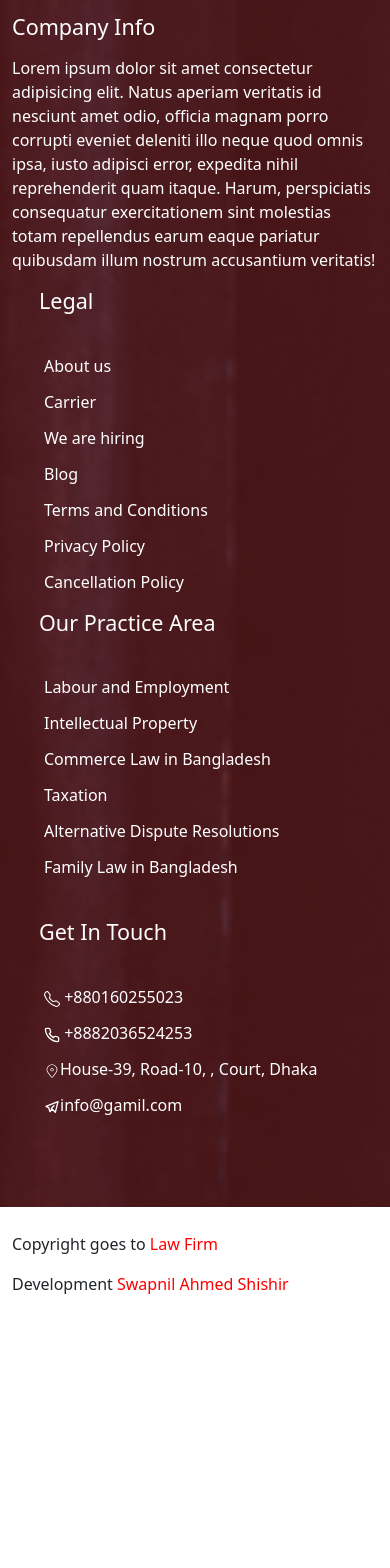
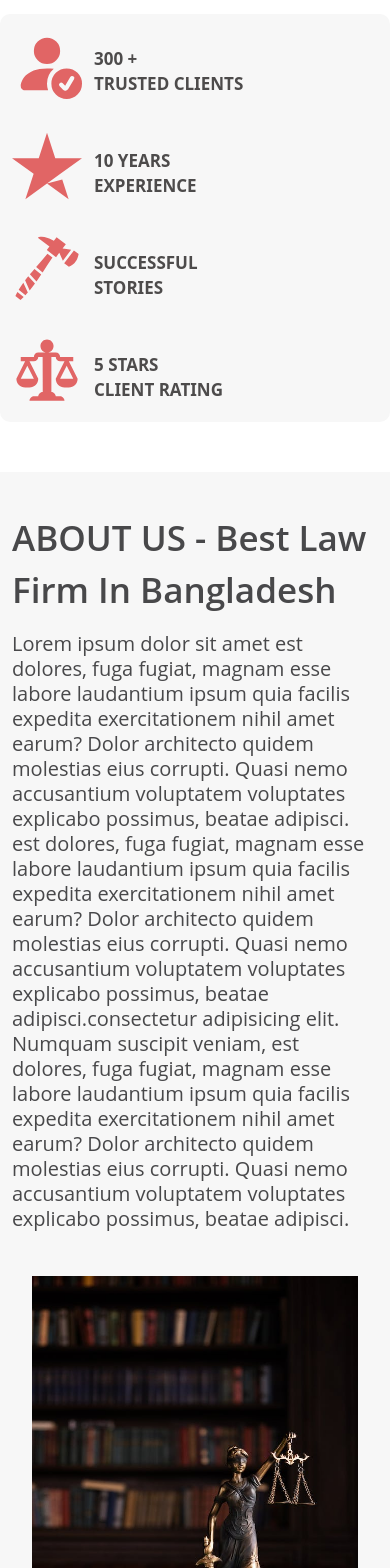
Before and after one commit to swapnilahmedshishir/lawFirm, a React (Vite) app: page /home in a window 390 px wide. Shown: the part 1660-3228 px from the top of the page. Before the commit the page ends 2997 px from the top, so only its background shows below. Built offline with nearby package versions, Linux system fonts and the light colour scheme.

Commit message:
home page about patner ect  part work done

```diff
--- a/src/Component/HomePage/Home.jsx
+++ b/src/Component/HomePage/Home.jsx
@@ -1,10 +1,16 @@
 // import React from 'react'
+import CilentArea from './HomeComponent/CilentArea'
 import Hero from './HomeComponent/Hero'
+import About from './HomeComponent/About'
 import './Style.css'
+import Partner from './HomeComponent/Partner'
 function Home() {
   return (
     <div className='Homepage'>
       <Hero/>
+      <CilentArea/>
+      <About/>
+      <Partner/>
     </div>
   )
 }
--- /dev/null
+++ b/src/Component/HomePage/HomeComponent/About.jsx
@@ -0,0 +1,27 @@
+// import React from 'react';
+import lawImage from '../../../ALLImage/pexels-pavel-danilyuk-8112197.jpg';
+
+const About = () => {
+
+  return (
+    <div className="about">
+      <div className="container">
+        <div className="row">
+          <div className="col-md-12 col-lg-6 about_img_col">
+            <div className='about_img'>
+              <img src={lawImage} alt="LawImage" className="img-fluid" />
+            </div>
+          </div>
+          <div className="col-md-12 col-lg-6 about_text">
+            <h1>ABOUT US - Best Law Firm In Bangladesh</h1>
+            <p>
+              Lorem ipsum dolor sit amet  est dolores, fuga fugiat, magnam esse labore laudantium ipsum quia facilis expedita exercitationem nihil amet earum? Dolor architecto quidem molestias eius corrupti. Quasi nemo accusantium voluptatem voluptates explicabo possimus, beatae adipisci. est dolores, fuga fugiat, magnam esse labore laudantium ipsum quia facilis expedita exercitationem nihil amet earum? Dolor architecto quidem molestias eius corrupti. Quasi nemo accusantium voluptatem voluptates explicabo possimus, beatae adipisci.consectetur adipisicing elit. Numquam suscipit veniam, est dolores, fuga fugiat, magnam esse labore laudantium ipsum quia facilis expedita exercitationem nihil amet earum? Dolor architecto quidem molestias eius corrupti. Quasi nemo accusantium voluptatem voluptates explicabo possimus, beatae adipisci.
+            </p>
+          </div>
+        </div>
+      </div>
+    </div>
+  );
+}
+
+export default About;
--- /dev/null
+++ b/src/Component/HomePage/HomeComponent/CilentArea.jsx
@@ -0,0 +1,45 @@
+import { BsPersonFillCheck } from "react-icons/bs";
+import { GoLaw } from "react-icons/go";
+import { SiTrustpilot } from "react-icons/si";
+import { GiClawHammer } from "react-icons/gi";
+
+const CilentArea = () => {
+  return (
+    <div className="client_area">
+      <div  className="container client_area_content">
+        <div className="row client_area_row">
+        <div className="col-md-3 col-sm-6 client_area_col">
+            <span className="icon_div"><BsPersonFillCheck className="icon"/></span>
+            <div className="text">
+                <span>300 +</span><br/>
+                <span>TRUSTED CLIENTS</span>
+            </div>
+        </div>
+        <div className="col-md-3 col-sm-6 client_area_col">
+            <span className="icon_div"><SiTrustpilot className="icon"/></span>
+            <div className="text">
+                <span>10 YEARS</span><br/>
+                <span>EXPERIENCE</span>
+            </div>
+        </div>
+        <div className="col-md-3 col-sm-6 client_area_col">
+            <span className="icon_div"><GiClawHammer className="icon"/></span>
+            <div className="text">
+                <span>SUCCESSFUL</span><br/>
+                <span>STORIES</span>
+            </div>
+        </div>
+        <div className="col-md-3 col-sm-6 client_area_col">
+            <span className="icon_div"><GoLaw className="icon"/></span>
+            <div className="text">
+                <span>5 STARS</span><br/>
+                <span>CLIENT RATING</span>
+            </div>
+        </div>
+       </div>
+      </div>
+    </div>
+  )
+}
+
+export default CilentArea
--- a/src/Component/HomePage/HomeComponent/Hero.jsx
+++ b/src/Component/HomePage/HomeComponent/Hero.jsx
@@ -19,7 +19,7 @@ const Hero = () => {
             </div>
          </div>
          <div className="col-lg-6 col-md-12 col-sm-12 hero_video_col" >
-         <iframe className="video"  src="https://www.youtube.com/embed/AQwIXPbD1VA?si=bjRIz0Bp9vmCdFGL&amp;controls=0&amp;start=5" title="YouTube video player" frameBorder="0" allow="accelerometer; autoplay; clipboard-write; encrypted-media; gyroscope; picture-in-picture; web-share" allowfullscreen></iframe>
+         <iframe className="video"  src="https://www.youtube.com/embed/AQwIXPbD1VA?si=bjRIz0Bp9vmCdFGL&amp;controls=0&amp;start=5" title="YouTube video player" frameBorder="0" allow="accelerometer; autoplay; clipboard-write; encrypted-media; gyroscope; picture-in-picture; web-share" allowFullScreen></iframe>
          </div>
       </div>
         </div>
--- /dev/null
+++ b/src/Component/HomePage/HomeComponent/Partner.jsx
@@ -0,0 +1,30 @@
+// import React from 'react'
+
+const Partner = () => {
+    const rowData = [1,2,3,4,5,6];
+  return (
+    <div className="container patner">
+      <div className="patner_text">
+        <h1>Your Legal Ally: <span>Unrivaled Excellence and Business Solutions </span>   – Premier Law Firm Leading Dhaka&apos;s Legal Landscape.</h1>
+        <p>Discover unparalleled legal support and strategic business solutions with our esteemed law firm in Dhaka. As your dedicated partner for legal excellence, we navigate complexities with expertise, ensuring robust solutions. Renowned as the top law firm in Dhaka, we offer comprehensive services, blending legal acumen with innovative business solutions. Our commitment to excellence transcends, providing clients with the strategic edge needed for success. Trust us as your legal ally to safeguard interests, navigate challenges, and propel your business forward with confidence. Elevate your legal experience with the premier law firm synonymous with excellence and business solutions in Dhaka</p>
+      </div>
+      <div className="patner_card">
+        <div className="row">
+            {
+               rowData.map((dt) => (
+                <div key={dt} className='col-md-4 patner_card_col'>
+            <div className="patner_card_div">
+            <h3>Foreign Direct Investment</h3>
+            <span></span>
+            <p>Lorem ipsum dolor sit amet consectetur adipisicing elit. Praesentium excepturi laboriosam quidem, illo perspiciatis rerum aperiam tempora unde nesciunt animi exercitationem deleniti esse vitae repellendus ipsum modi minus sequi omnis voluptatem ipsam maxime voluptatum magnam aliquid. Aliquid rem quis distinctio neque obcaecati veritatis laboriosam iste suscipit blanditiis, nam illum tenetur corrupti assumenda nobis voluptas repellat libero hic doloribus facilis illo quos quibusdam unde? Praesentium beatae, voluptate tempora minus optio repellendus?</p>
+            </div>
+        </div>
+               ))
+            }
+            </div>
+      </div>
+    </div>
+  )
+}
+
+export default Partner
--- a/src/Component/HomePage/Style.css
+++ b/src/Component/HomePage/Style.css
@@ -57,3 +57,231 @@
     margin: 0 auto;
 }
   /* Home Hero  section end */
+/* ============================================================*/
+
+ /* Home Client Area  section start */
+.client_area{
+    padding: 50px 0px;
+}
+.client_area_row{
+    background-color: #F7F7F7;
+    border-radius: 10px;
+}
+.client_area_col{
+    display: flex;
+    padding: 17px 0px;
+}
+.icon_div .icon{
+    font-size: 70px;
+    color: #E16565;
+    margin-right: 12px;
+}
+.client_area_col .text{
+    margin-top: 15px;
+}
+.client_area_col .text span{
+    font-size: 17px;
+    color: #4d4b4b;
+    font-weight: 700;
+    text-transform: uppercase;
+}
+ /* Home Client Area  section end */
+/* ============================================================*/
+ /* About Client Area section start */
+ .about {
+    background-color: #F7F7F7;
+    padding: 50px 0px;
+  }
+
+  .about_img_col {
+    text-align: center;
+  }
+
+  .about_img img {
+    width: 90%;
+    height: 450px;
+  }
+  .about_text{
+   padding: 10px  0px;
+  }
+  .about_text h1{
+    color: #48484A;
+    font-family: "Open Sans", Sans-serif;
+    font-size: 48px;
+    font-weight: 600;
+    line-height: 52px;
+    margin-right: 20px;
+    margin-bottom: 15px;
+  }
+  .about_text p{
+    color: #48484A;
+    font-family: "Open Sans", Sans-serif;
+    font-size: 20px;
+    font-weight: 500;
+    line-height: 25px;
+    margin-right: 30px;
+    margin-bottom: 15px;
+  }
+
+
+  @media (max-width: 767px) {
+    .about {
+        padding: 30px 0px;
+      }
+    .about_img_col {
+      text-align: center;
+    }
+    .about_img{
+        margin: 20px;
+    }
+    .about_img img {
+      min-width: 100%; /* Ensures the image takes the full width on small screens */
+    }
+    .about_text h1{
+        margin-right: 10px;
+        font-size: 35px;
+      }
+      .about_text p{
+        margin-right: 10px;
+      }
+  }
+
+  @media (max-width: 991px) {
+    .about_img_col {
+      order: 2; /* Change the order on smaller screens */
+    }
+  }
+
+
+
+/* About Client Area section end  */
+/* ============================================================*/
+
+/* patner Area section start  */
+.patner{
+    padding: 50px 0px;
+}
+.patner_card_col{
+    margin-bottom: 20px;
+}
+.patner_text{
+   /* text-align:justify; */
+   margin: 0px 21px;
+   padding-bottom: 20px;
+
+}
+.patner_text h1{
+    color: #48484A;
+    font-family: "Open Sans", Sans-serif;
+    font-size: 35px;
+    font-weight: 500;
+    text-transform: uppercase;
+    line-height: 52px;
+}
+.patner_text h1 span{
+    color: #E16565;
+}
+.patner_text p{
+    color: #48484A;
+    font-family: "Open Sans", Sans-serif;
+    font-size: 19px;
+    font-weight: 400;
+    line-height: 24px;
+    margin-right: 25px;
+}
+
+
+@media (max-width: 767px) {
+    .patner_text{
+        margin: 0px 5px;
+     }
+    .patner_text h1{
+        font-size: 30px;
+    }
+    .patner_text p{
+        font-size: 18px;
+        margin-right: 5px;
+    }
+  }
+
+  .patner_card_div{
+    background-image:  url(../../ALLImage/pexels-ekaterina-bolovtsova-6077326.jpg); /* The image used */
+    background-color: #4B1515;
+    min-height: 120px;
+    width: 100%;
+    background-repeat: no-repeat;
+    color: #fff;
+    background-position: center center; /* Center the image */
+    background-size: cover;
+    text-align: left;
+    padding: 24px 20px;
+    margin-left:5px;
+    border-radius: 7px;
+  }
+  .patner_card_col span{
+    display: block;
+    background-color: #E16565;
+    height: 2px;
+    width: 290px;
+    margin-bottom: 25px;
+  }
+  .patner_card_col h3{
+    color: #FFFFFF;
+    font-family: "Open Sans", Sans-serif;
+    font-size: 28px;
+    font-weight: 700;
+    line-height: 24px;
+  }
+  .patner_card_col p{
+    color: #FFFFFF;
+    font-family: "Open Sans", Sans-serif;
+    font-size: 17px;
+    font-weight: 400;
+    line-height: 22px;
+  }
+/* patner Area section end  */
+/* ============================================================*/
+/* About Client Area section end  */
+
+
+
+
+
+
+
+
+
+
+
+
+
+
+
+
+
+
+
+
+/* Responsive Design */
+@media only screen and(max-width:1200px) {
+    .client_area_row{
+        /* margin: 0px 0px !important; */
+    }
+}
+@media screen and(max-width:991px) {
+    .client_area_col{
+
+    }
+}
+@media screen and(min-width:800px) {
+           .about_img{
+            /* margin-left: 210px; */
+   }
+
+}
+@media screen and(min-width:991px) {
+    .about_img{
+     /* margin-left: 210px; */
+}
+
+}
```
Also changed, not shown: src/ALLImage/pexels-pavel-danilyuk-8112197.jpg (added), 1 other file (tests, documents, lock files or other folders).
